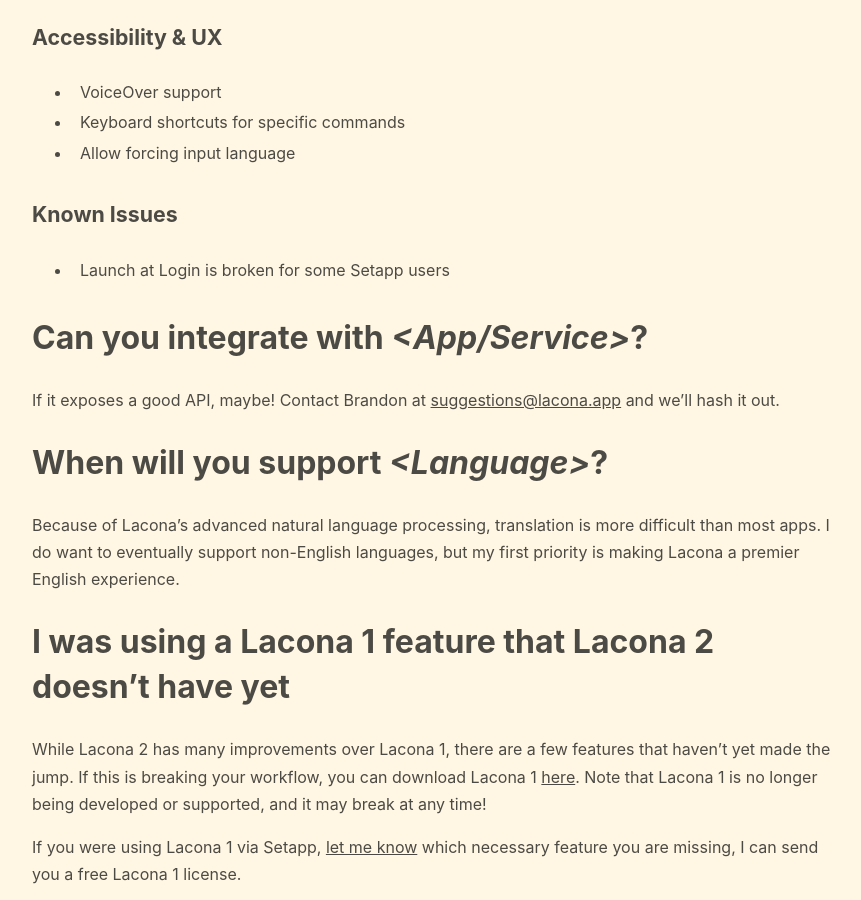
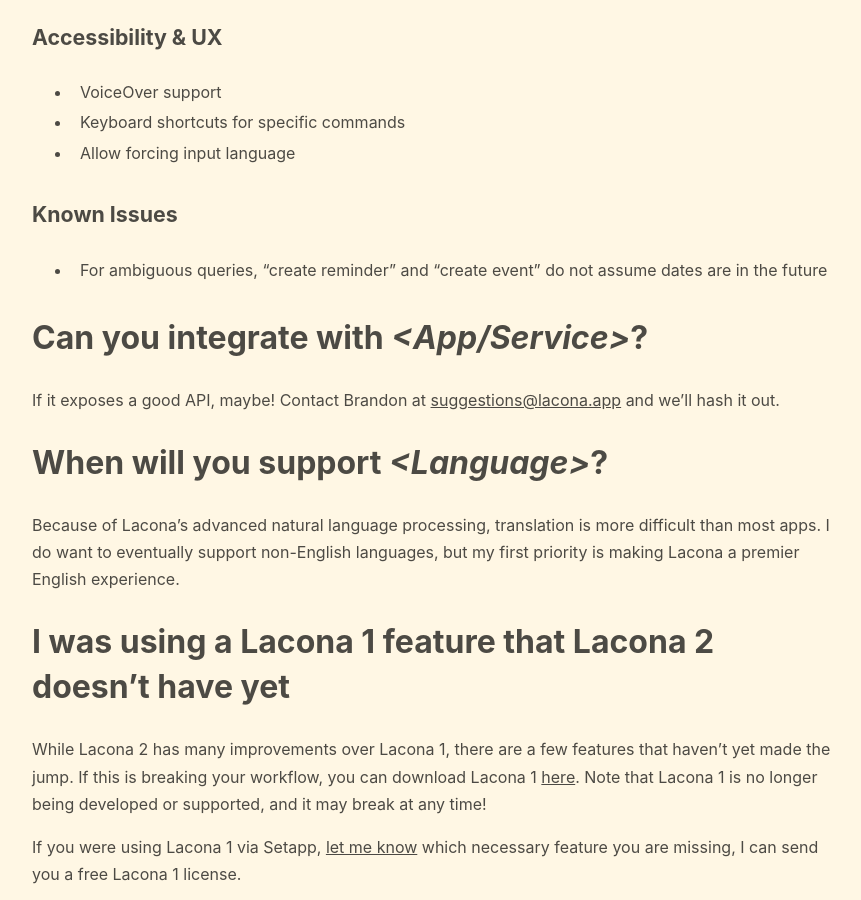
Before and after one commit to brandonhorst/app.lacona, a Jekyll site: the page built from faq.md, in a window 1280 px wide and 900 px high, scrolled down 1949 px. Shown: the whole window, without its empty margins (208-1069 px from the left). Built offline with Jekyll 4.4.1, drawn with Linux system fonts in a browser that asks for light colours.

Commit message:
Update known issues

```diff
--- a/faq.md
+++ b/faq.md
@@ -67,7 +67,7 @@
 
 #### Known Issues
 
-- Launch at Login is broken for some Setapp users
+- For ambiguous queries, "create reminder" and "create event" do not assume dates are in the future
 
 ## Can you integrate with _\<App/Service\>_?  {#integrations}
 
```
